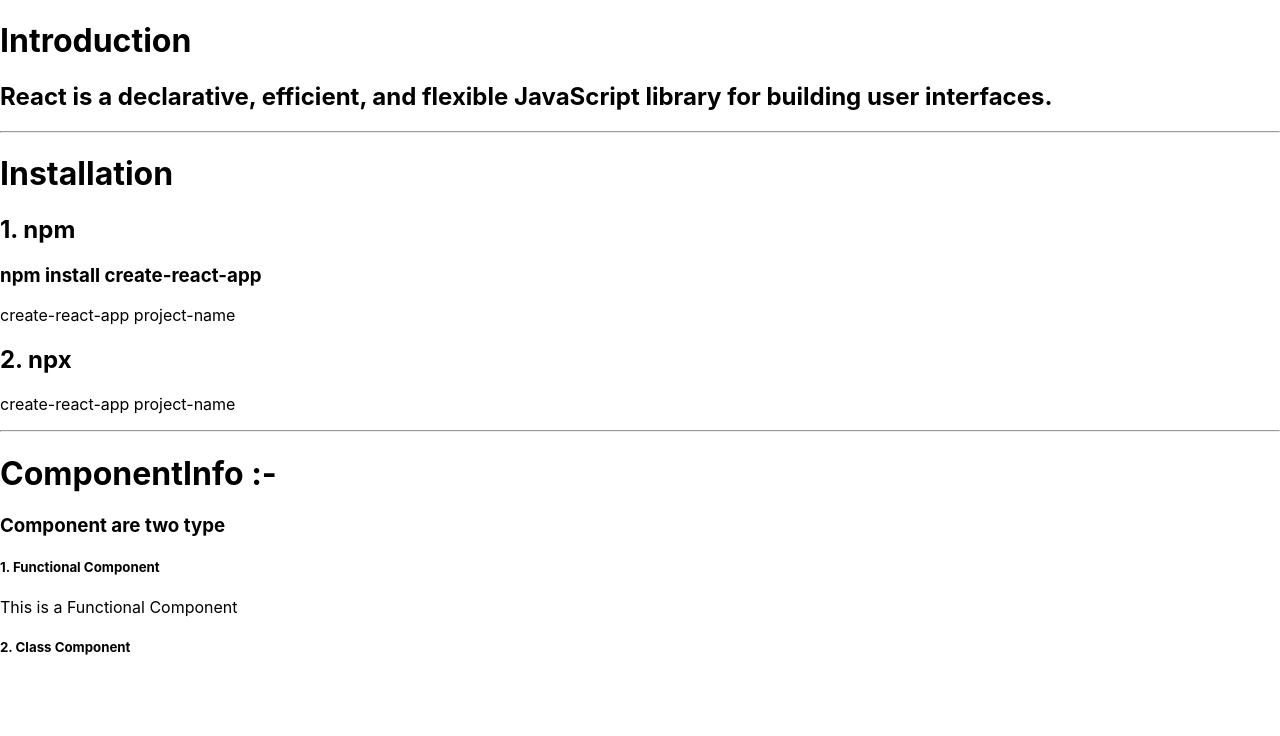
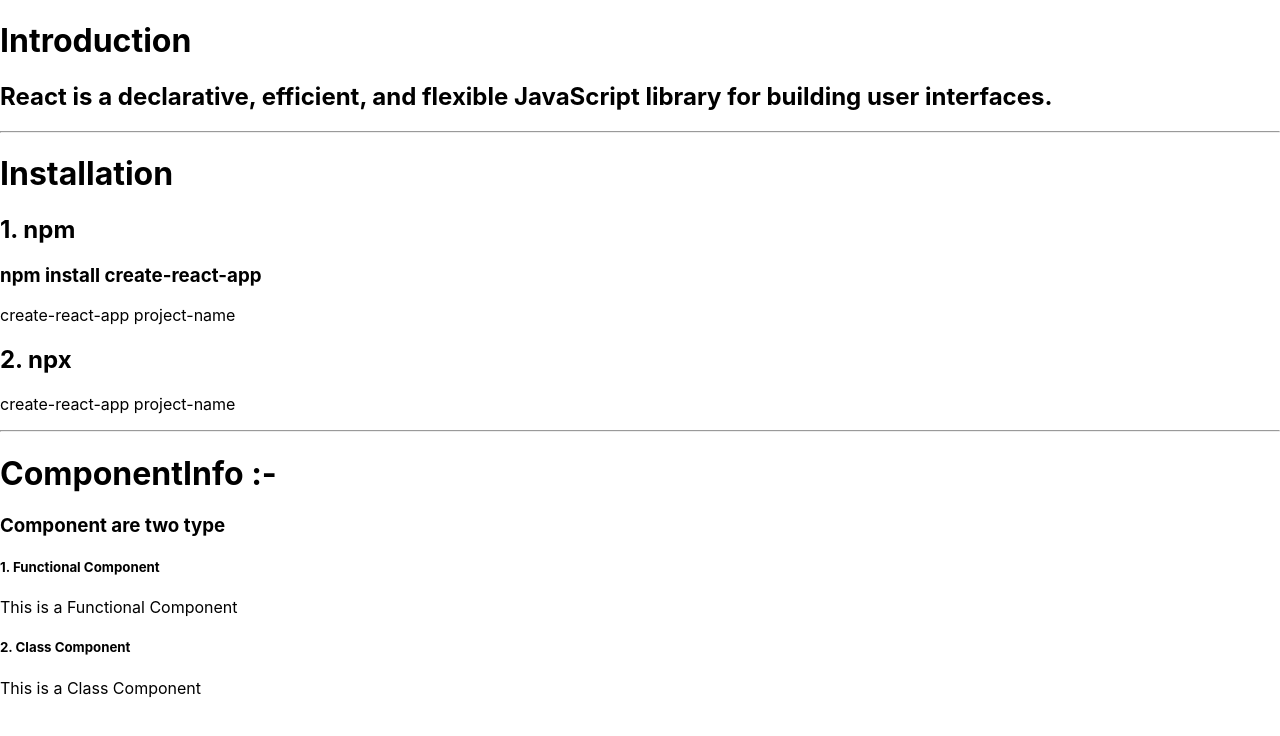
Before and after one commit to adarsh23012003/react-learning-for-video, a React (Create React App) app: page / in a window 1280 px wide. Shown: the top 736 px of the page. Built offline with nearby package versions, Linux system fonts and the light colour scheme; the HTML template or start-up script is replaced by a standard one.

Commit message:
ClassComponent is added

```diff
--- /dev/null
+++ b/src/Components/ClassComponent.jsx
@@ -0,0 +1,14 @@
+// This is a Class Component
+
+import React, { Component } from 'react'
+
+// ClassComponent ==> rcc
+// ClassComponent ==> Your Component name
+
+export default class ClassComponent extends Component {
+  render() {
+    return (
+      <div>This is a Class Component</div>
+    )
+  }
+}
--- a/src/Components/ComponentInfo.jsx
+++ b/src/Components/ComponentInfo.jsx
@@ -1,16 +1,18 @@
 import React from 'react'
 import FunctionalComponent from './FunctionalComponent'
+import ClassComponent from './ClassComponent'
 
 function ComponentInfo() {
   return (
     <>
-    <h1>ComponentInfo :-</h1>
-    <h3>Component are two type </h3>
-    <h5>1. Functional Component</h5>
-    <FunctionalComponent/>
-    <h5>2. Class Component</h5>
+      <h1>ComponentInfo :-</h1>
+      <h3>Component are two type </h3>
+      <h5>1. Functional Component</h5>
+      <FunctionalComponent />
+      <h5>2. Class Component</h5>
+      <ClassComponent />
     </>
-  )
+  );
 }
 
 export default ComponentInfo
```
